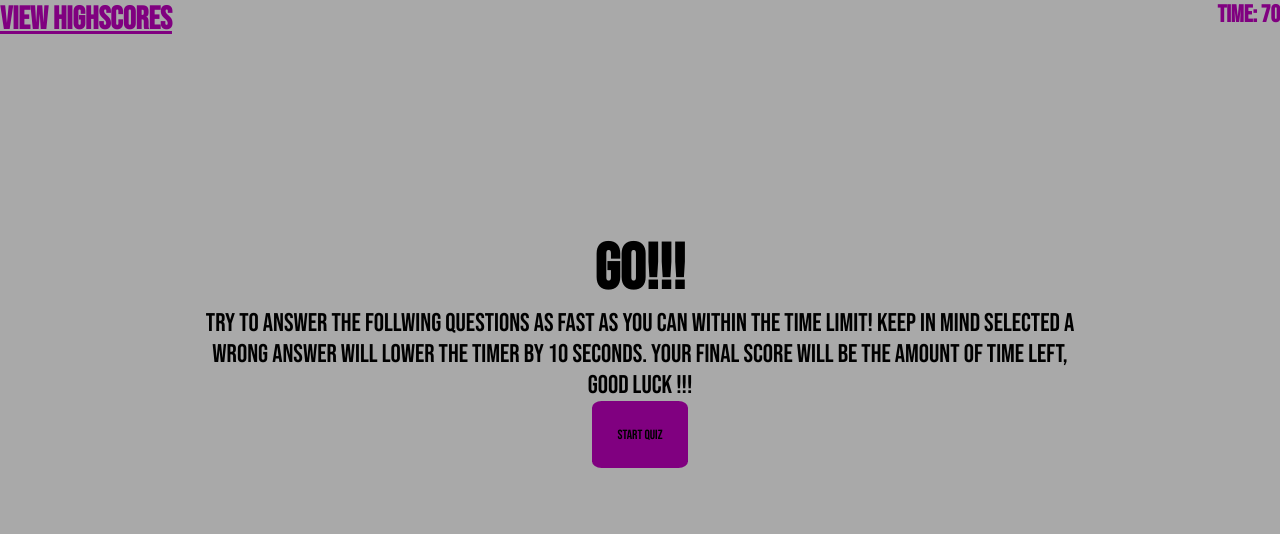
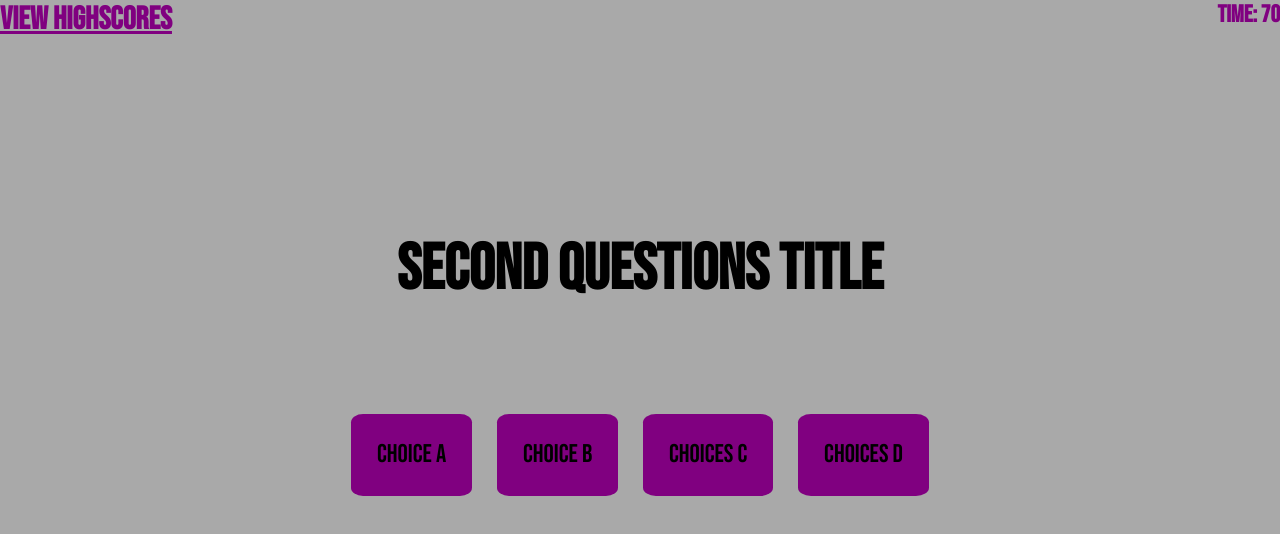
Before and after one commit to HeyItsBradley/Code-Quiz, a plain HTML site: page index.html in a window 1280 px wide. Both pictures are taken after a click on the button "Start Quiz". Drawn offline with Linux system fonts and the light colour scheme.

Commit message:
added function to get to first questions

```diff
--- a/Assets/script.js
+++ b/Assets/script.js
@@ -1,26 +1,96 @@
 var startEl = document.querySelector("#startButton");
 var headerEl = document.querySelector("#Heading");
+var startText = document.getElementById("text");
 var Questions = [
   {
     title: "First Questions title",
-    choices: ["Choice A", "Choice B", "Choices C"],
+    choices: ["Choice A", "Choice B", "Choices C", "Choices D"],
     answer: "Choice B",
   },
   {
-    title: "First Questions title",
-    choices: ["Choice A", "Choice B", "Choices C"],
+    title: "Second Questions title",
+    choices: ["Choice A", "Choice B", "Choices C", "Choices D"],
     answer: "Choice B",
   },
 ];
+
 var timer = document.getElementById("timer");
 var time = 0;
+var answerArea = document.getElementById("placeButtons");
+var makeBtn = document.body.querySelector("#placeButtons");
+
+
 
 function startQuiz() {
   timer.textContent = 70;
-  headerEl.textContent = "Go!!!";
-  console.log;
+  const randomChoice = Math.floor(Math.random() * Questions.length);
+  const currentQuestion = Questions[randomChoice];
+  //set title to the question
+  headerEl.textContent = currentQuestion.title;
+  //hide start button
+  startEl.style.visibility = "hidden";
+  startText.style.visibility = "hidden";
+  //make 4 buttons with different answer choice
+  var A1 = (makeBtn.appendChild(document.createElement("button")).textContent =
+    currentQuestion.choices[0]);
+
+  var A2 = (makeBtn.appendChild(document.createElement("button")).textContent =
+    currentQuestion.choices[1]);
+
+  var A3 = (makeBtn.appendChild(document.createElement("button")).textContent =
+    currentQuestion.choices[2]);
+
+  var A4 = (makeBtn.appendChild(document.createElement("button")).textContent =
+    currentQuestion.choices[3]);
+
+  answerArea.children.className = "option";
+  answerArea.children[0];
+  answerArea.children[1];
+  answerArea.children[2];
+  answerArea.children[3];
+
+  answerArea.children[0].setAttribute("Answer", currentQuestion.choices[0]);
+  answerArea.children[1].setAttribute("Answer", currentQuestion.choices[1]);
+  answerArea.children[2].setAttribute("Answer", currentQuestion.choices[2]);
+  answerArea.children[3].setAttribute("Answer", currentQuestion.choices[3]);
+
+  //make it so the one with the option === true, get set to data attribute statusof CorrectAnswer
+  //else, set to data attripute status of WrongAnswer
+  //FIX THIS
+  console.log("children are" + answerArea.children[0].textContent);
+  for (let i = 0; i < answerArea.children.length; i++) {
+    if (answerArea.children[i].textContent === currentQuestion.answer) {
+      answerArea.children[i].setAttribute("status", "Correct");
+      console.log("Hey!");
+
+    } else {
+      answerArea.children[i].setAttribute("status", "Wrong");
+    }
+  }
+  console.log(answerArea.children[0].attributes.answer);
+  console.log(answerArea.children[1].attributes.answer);
+  console.log(answerArea.children[2].attributes.answer);
+  console.log(answerArea.children[3].attributes.answer);
+
+  console.log(answerArea.children[0].attributes.status);
+  console.log(answerArea.children[1].attributes.status);
+  console.log(answerArea.children[2].attributes.status);
+  console.log(answerArea.children[3].attributes.status);
+
+  //add event listener
+  //if children is clicked on and status is not correct, then take away time
+  //if it is correct, start next question protocall
+  var optionSelect = answerArea.children
+  optionSelect.addEventListener("click",checkAnswer )
+
+
 }
 
 startEl.addEventListener("click", startQuiz);
 
-//
+function checkAnswer(event) {
+  if (event) {
+
+    console.log(ytay)
+  }
+}
--- a/Assets/style.css
+++ b/Assets/style.css
@@ -34,3 +34,20 @@ header h1 {
   padding: 2vw;
   border-radius: 10%;
 }
+
+button {
+  background-color: purple;
+  padding: 2vw;
+  border-radius: 10%;
+  font-size: 2vw;
+}
+
+section {
+  display: flex;
+
+  justify-content: space-around;
+}
+
+section button {
+  margin: 1vw;
+}
--- a/index.html
+++ b/index.html
@@ -25,8 +25,9 @@
         limit! Keep in mind selected a wrong answer will lower the timer by 10
         seconds. Your final score will be the amount of time left, good luck !!!
       </p>
+      <section id="placeButtons"></section>
+
       <button id="startButton">Start Quiz</button>
-
     </div>
     <script src="./Assets/script.js"></script>
   </body>
```
